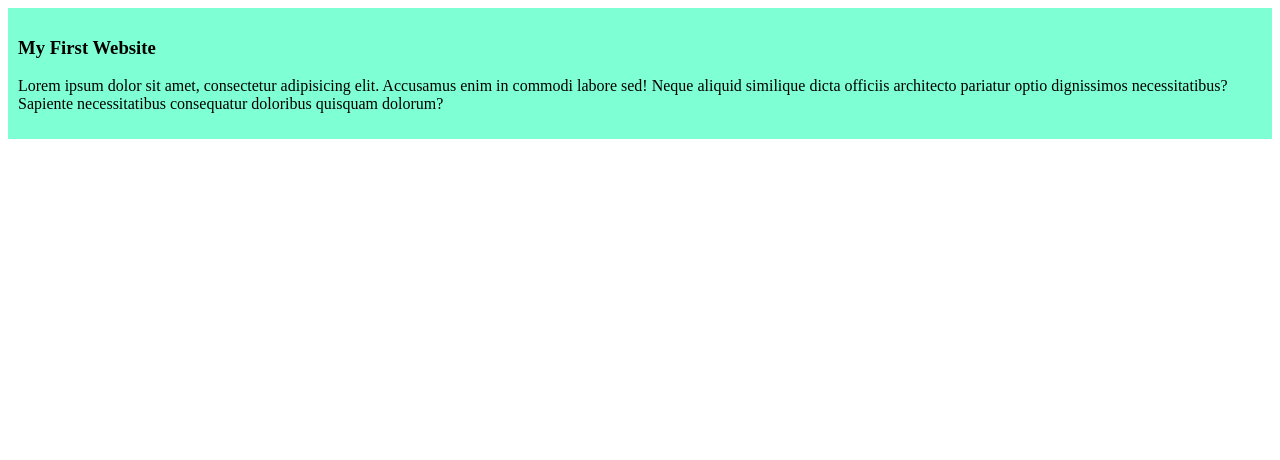
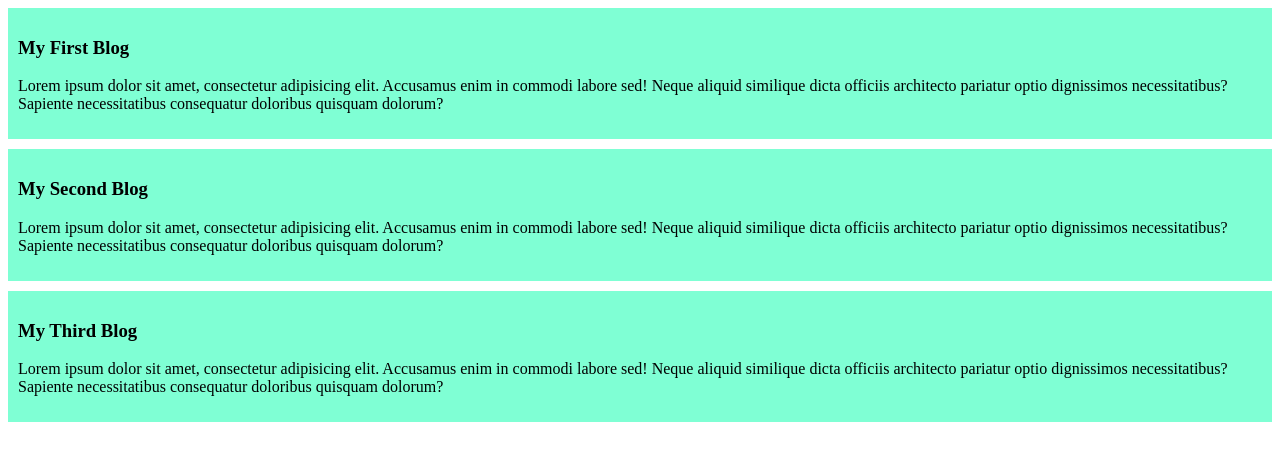
Before and after one commit to NafiunSakin/my-simple-website, a plain HTML site: page index.html in a window 1280 px wide. Drawn offline with Linux system fonts and the light colour scheme.

Commit message:
added second and third blod

```diff
--- a/index.html
+++ b/index.html
@@ -8,7 +8,15 @@
 </head>
 <body>
     <div>
-        <h3>My First Website</h3>
+        <h3>My First Blog</h3>
+        <p>Lorem ipsum dolor sit amet, consectetur adipisicing elit. Accusamus enim in commodi labore sed! Neque aliquid similique dicta officiis architecto pariatur optio dignissimos necessitatibus? Sapiente necessitatibus consequatur doloribus quisquam dolorum?</p>
+    </div>
+    <div>
+        <h3>My Second Blog</h3>
+        <p>Lorem ipsum dolor sit amet, consectetur adipisicing elit. Accusamus enim in commodi labore sed! Neque aliquid similique dicta officiis architecto pariatur optio dignissimos necessitatibus? Sapiente necessitatibus consequatur doloribus quisquam dolorum?</p>
+    </div>
+    <div>
+        <h3>My Third Blog</h3>
         <p>Lorem ipsum dolor sit amet, consectetur adipisicing elit. Accusamus enim in commodi labore sed! Neque aliquid similique dicta officiis architecto pariatur optio dignissimos necessitatibus? Sapiente necessitatibus consequatur doloribus quisquam dolorum?</p>
     </div>
 </body>
--- a/styles/blog.css
+++ b/styles/blog.css
@@ -1,4 +1,5 @@
 div{
     background-color: aquamarine;
     padding: 10px;
+    margin-bottom: 10px;
 }
```
